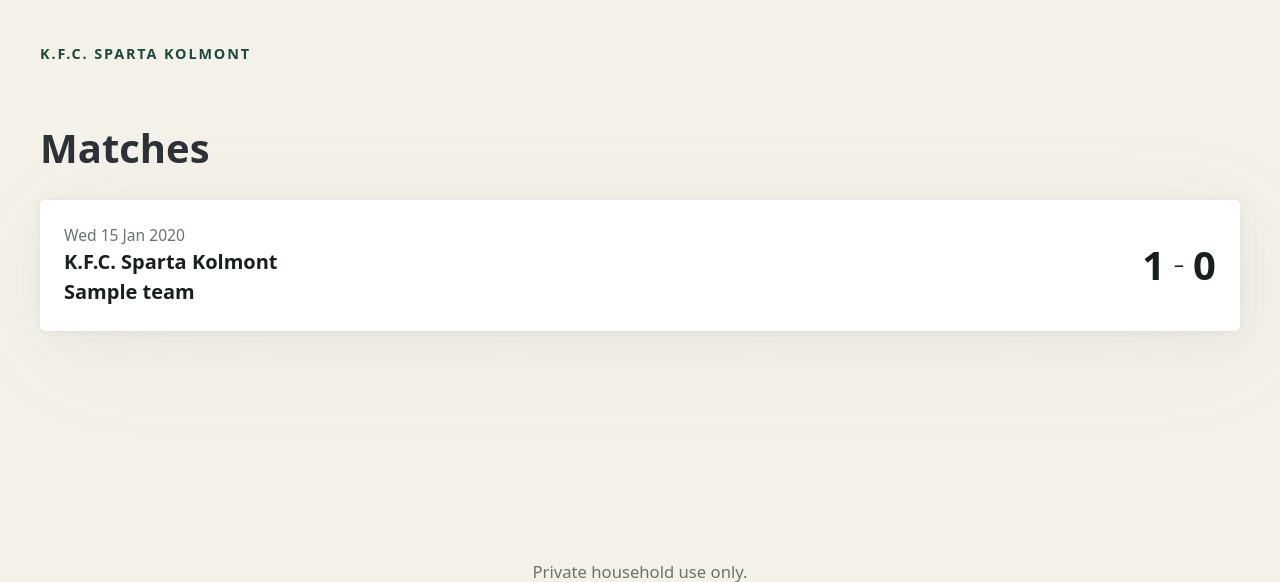
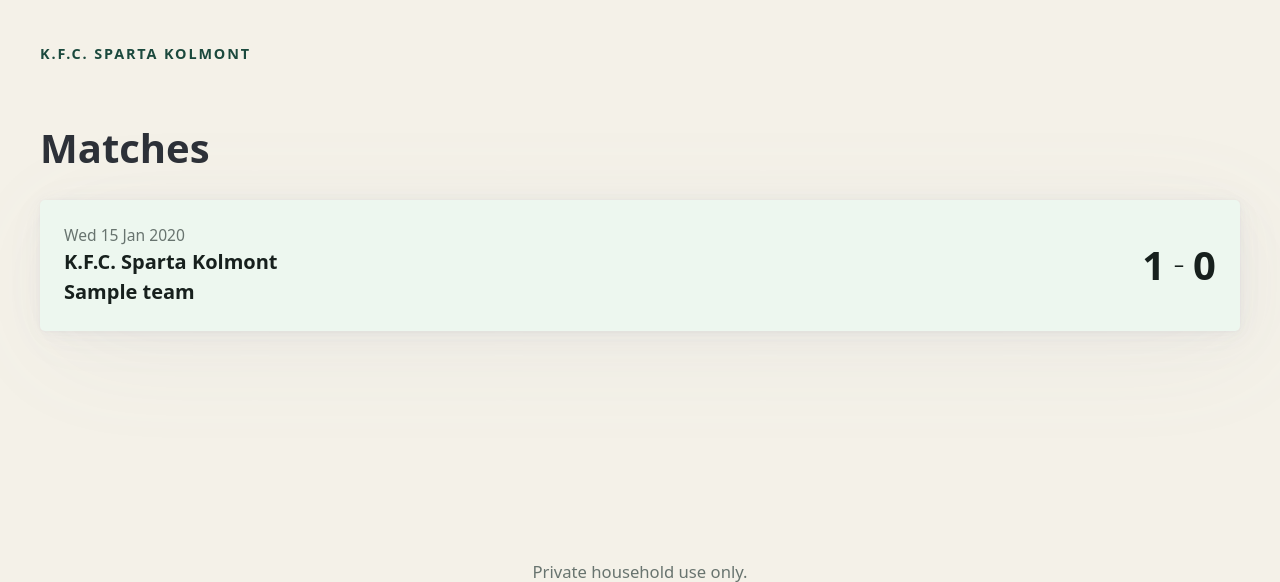
Before and after one commit to mhemeryck/goalkeepr, a Django app: page / in a window 1280 px wide. Shown: the part 164-746 px from the top of the page. Run offline with Django 5.2, Linux system fonts and the light colour scheme; tables that the repository leaves empty hold one stand-in row (values such as "Sample post"); parts of the project's set-up code (start-up, migrations or seed data) failed here and were passed over.

Commit message:
Read win state from match card context

```diff
--- a/tracker/templates/tracker/partials/match_card.html
+++ b/tracker/templates/tracker/partials/match_card.html
@@ -1,4 +1,4 @@
-<article class="match-card{% if match.is_win %} match-card-won{% endif %}">
+<article class="match-card{% if is_win %} match-card-won{% endif %}">
   <a id="match-link-{{ match.pk }}" class="match-card-link" href="{% url 'match-detail' match.pk %}">
     <div>
       <span class="match-date">{{ match.match_date|date:"D j M Y" }}</span>
```
